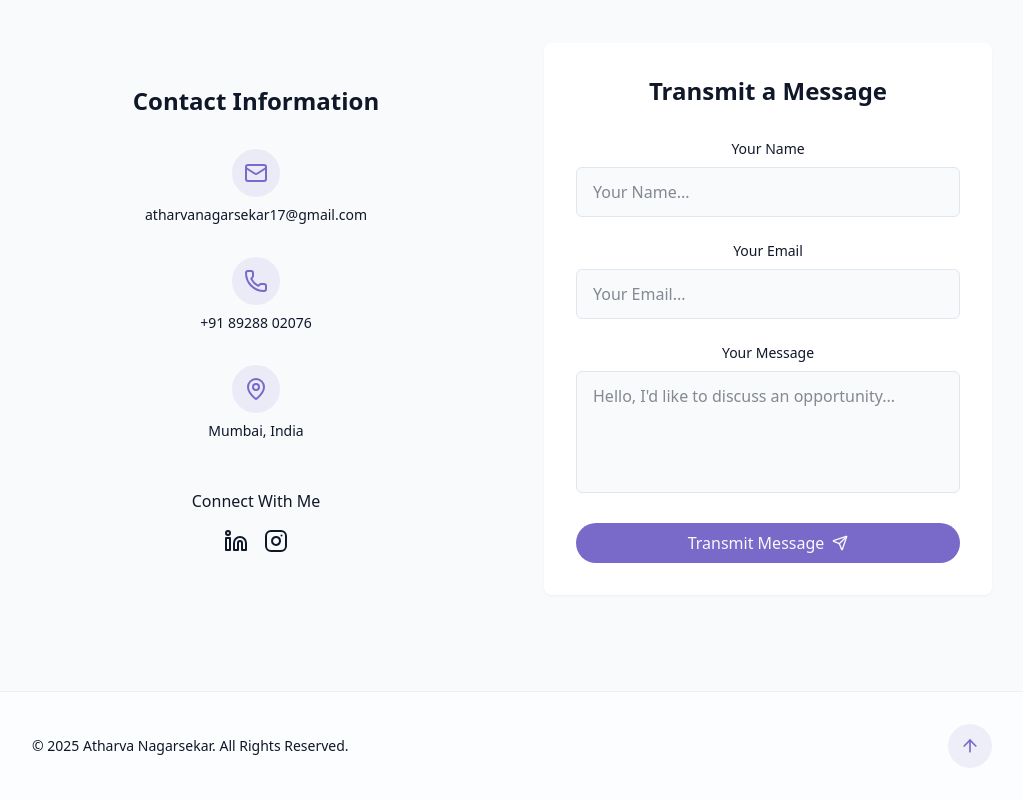
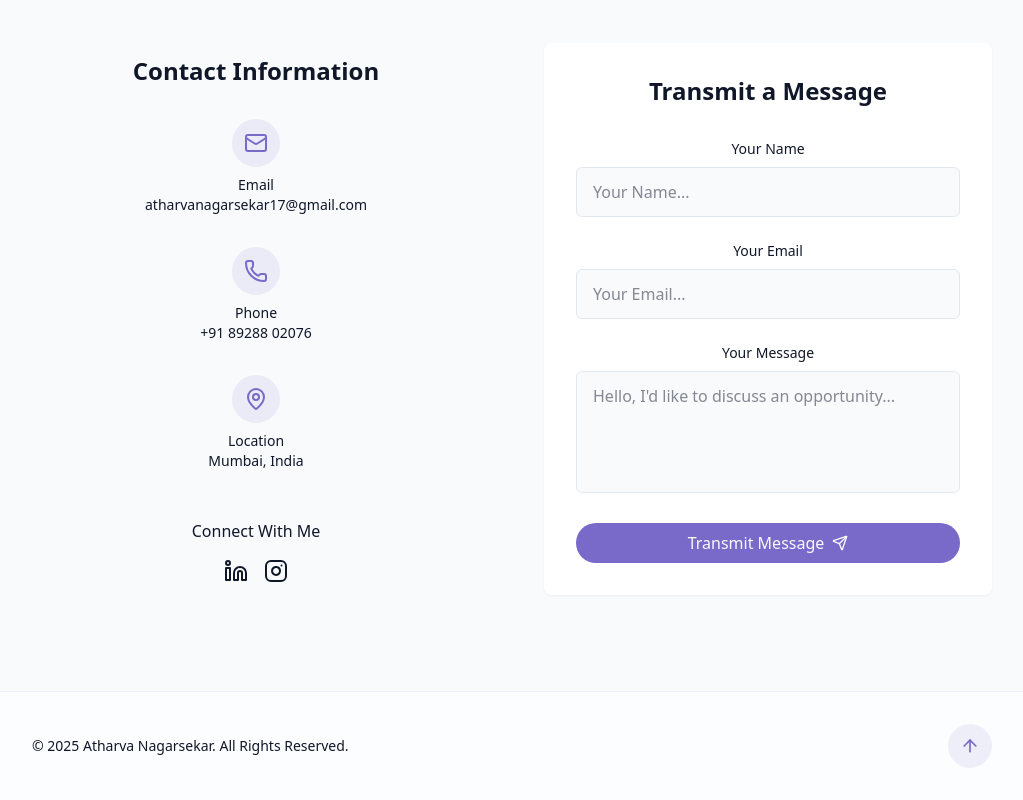
Before and after one commit to AtharvaNagarsekar/Portfolio, a React (Vite) app: page / in a window 1280 px wide. Shown: the part 4753-5553 px from the top of the page, without its empty margins (128-1151 px from the left). Built offline with nearby package versions, Linux system fonts and the light colour scheme.

Commit message:
Update ContactSection.jsx

```diff
--- a/src/components/ContactSection.jsx
+++ b/src/components/ContactSection.jsx
@@ -73,6 +73,7 @@
                   <div className="p-3 rounded-full bg-primary/10 mb-2">
                     <Mail className="h-6 w-6 text-primary" />
                   </div>
+                  <h4 className="font-medium text-sm">Email</h4>
                   <a
                     href="mailto:atharvanagarsekar17@gmail.com"
                     className="text-muted-foreground hover:text-primary transition-colors text-sm"
@@ -85,6 +86,7 @@
                   <div className="p-3 rounded-full bg-primary/10 mb-2">
                     <Phone className="h-6 w-6 text-primary" />
                   </div>
+                  <h4 className="font-medium text-sm">Phone</h4>
                   <a
                     href="tel:+918928802076"
                     className="text-muted-foreground hover:text-primary transition-colors text-sm"
@@ -97,6 +99,7 @@
                   <div className="p-3 rounded-full bg-primary/10 mb-2">
                     <MapPin className="h-6 w-6 text-primary" />
                   </div>
+                  <h4 className="font-medium text-sm">Location</h4>
                   <p className="text-muted-foreground text-sm">Mumbai, India</p>
                 </div>
               </div>
```
